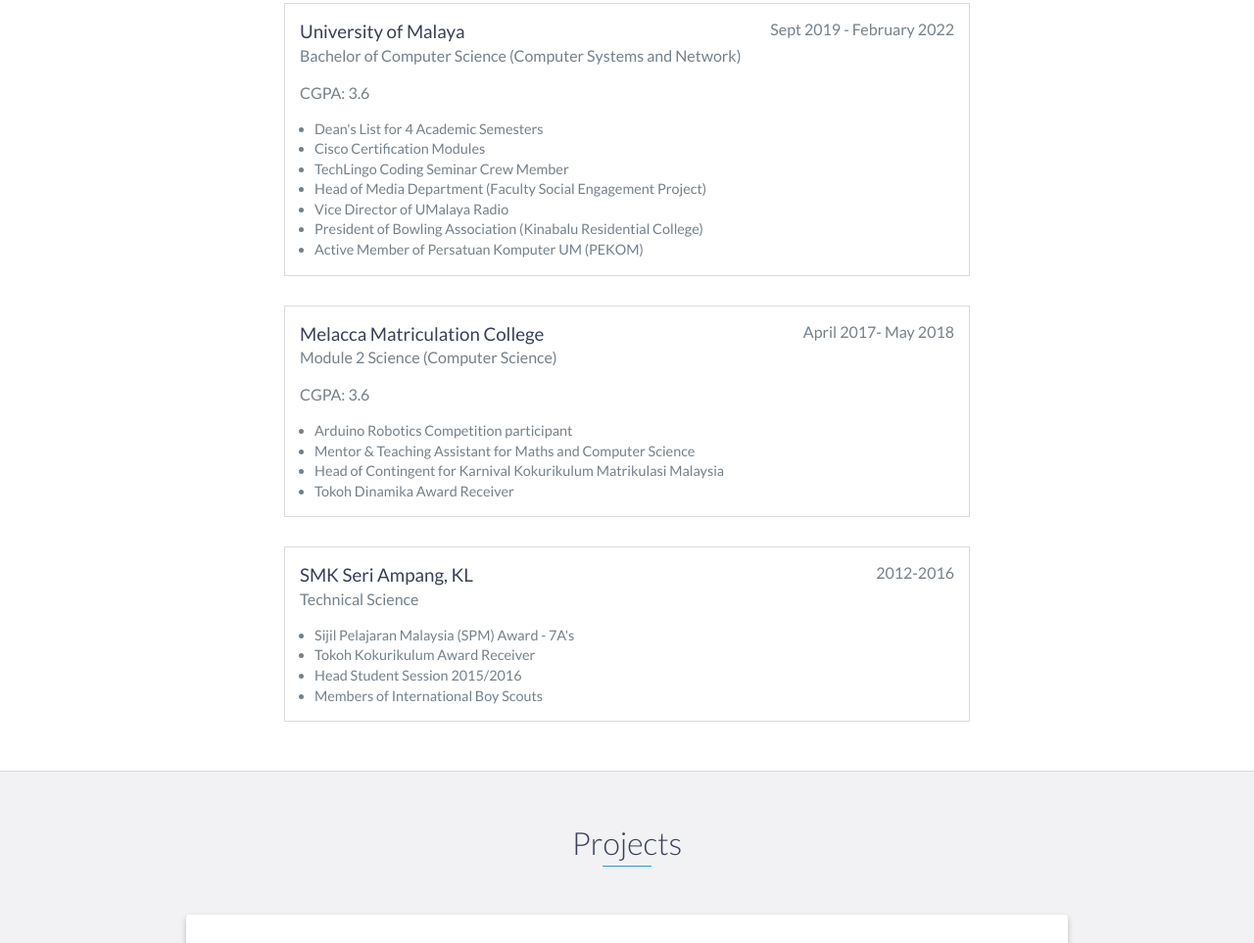
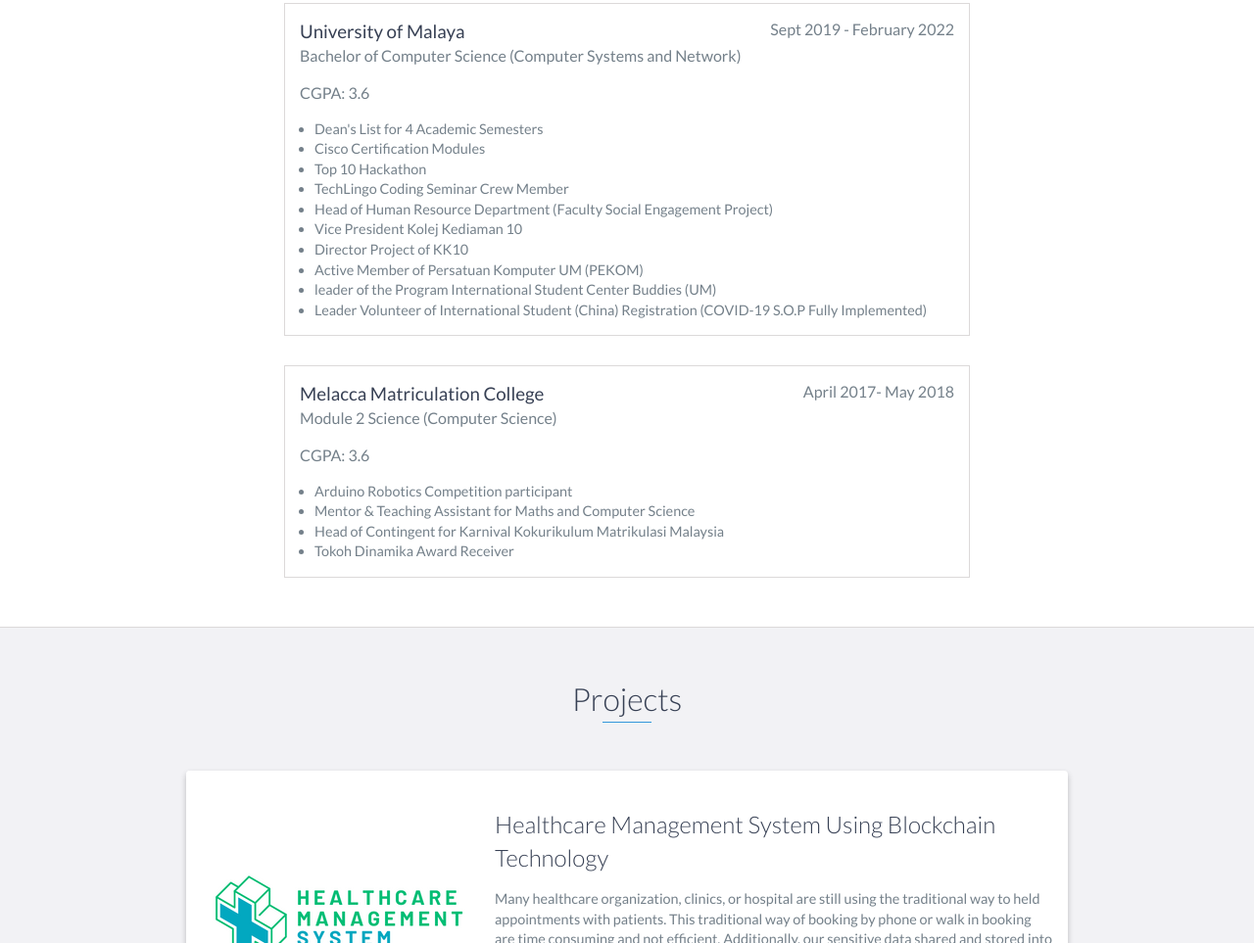
Before and after one commit to shahku/Website-Resume, a plain HTML site: page index.html in a window 1280 px wide. Shown: the part 2057-3020 px from the top of the page at 98% size. Drawn offline with nearby package versions, Linux system fonts and the light colour scheme.

Commit message:
2 commit

```diff
--- a/index.html
+++ b/index.html
@@ -165,19 +165,28 @@
                     Cisco Certification Modules
                 </li>
                 <li>
+                    Top 10 Hackathon
+                </li>
+                <li>
                     TechLingo Coding Seminar Crew Member
                 </li>
                 <li>
-                    Head of Media Department (Faculty Social Engagement Project)
+                    Head of Human Resource Department (Faculty Social Engagement Project)
                 </li>
                 <li>
-                    Vice Director of UMalaya Radio
+                    Vice President Kolej Kediaman 10
                 </li>
                 <li>
-                    President of Bowling Association (Kinabalu Residential College)
+                    Director Project of KK10
                 </li>
                 <li>
                     Active Member of Persatuan Komputer UM (PEKOM)
+                </li>
+                <li>
+                    leader of the Program International Student Center Buddies (UM)
+                </li>
+                <li>
+                    Leader Volunteer of International Student (China) Registration (COVID-19 S.O.P Fully Implemented)
                 </li>
 
 
@@ -207,27 +216,6 @@
         </div>
         <!-- End .education-block -->
 
-        <div class="education-block">
-            <h3>SMK Seri Ampang, KL</h3>
-            <span class="education-date">2012-2016</span>
-            <h4>Technical Science</h4>
-            <ul>
-                <li>
-                    Sijil Pelajaran Malaysia (SPM) Award - 7A's
-                </li>
-                <li>
-                    Tokoh Kokurikulum Award Receiver
-                </li>
-                <li>
-                    Head Student Session 2015/2016
-                </li>
-                <li>
-                    Members of International Boy Scouts
-                </li>
-
-            </ul>
-        </div>
-        <!-- End .education-block -->
 
     </div>
     <!-- End #education -->
```
